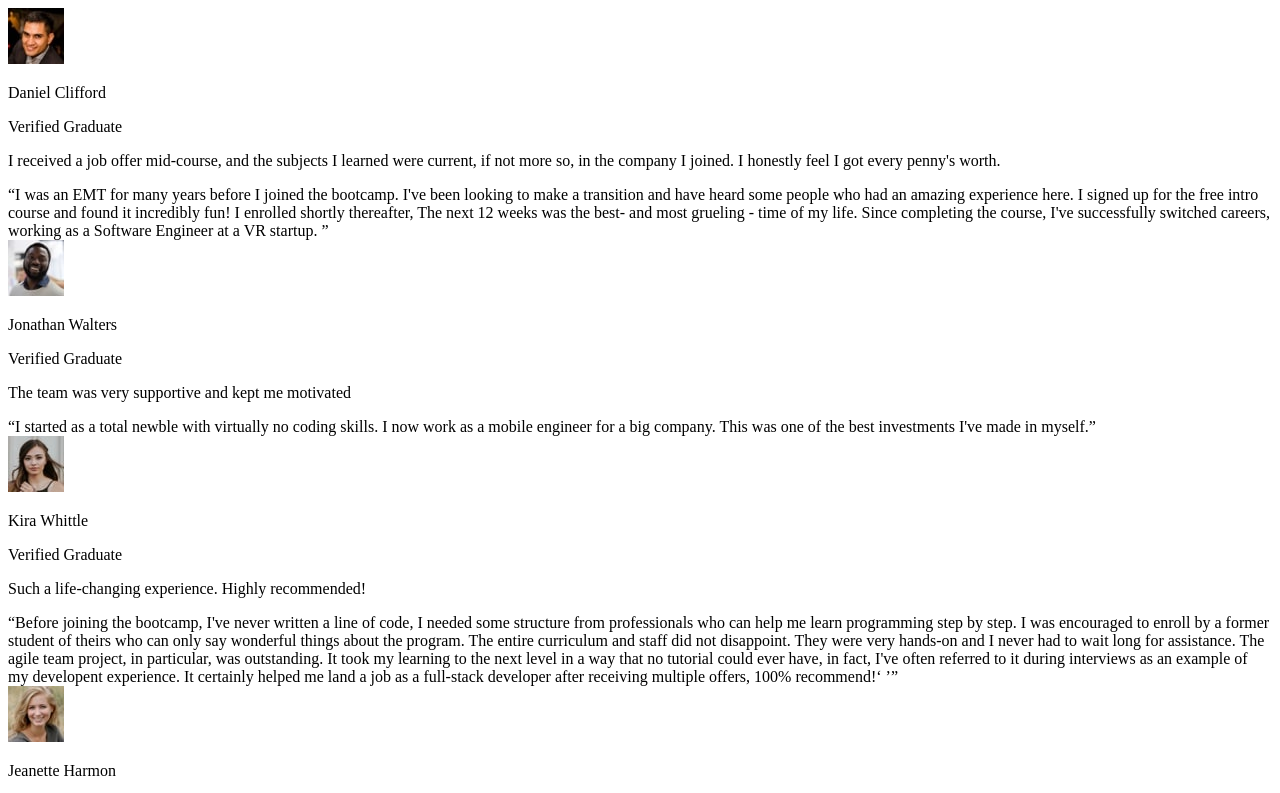
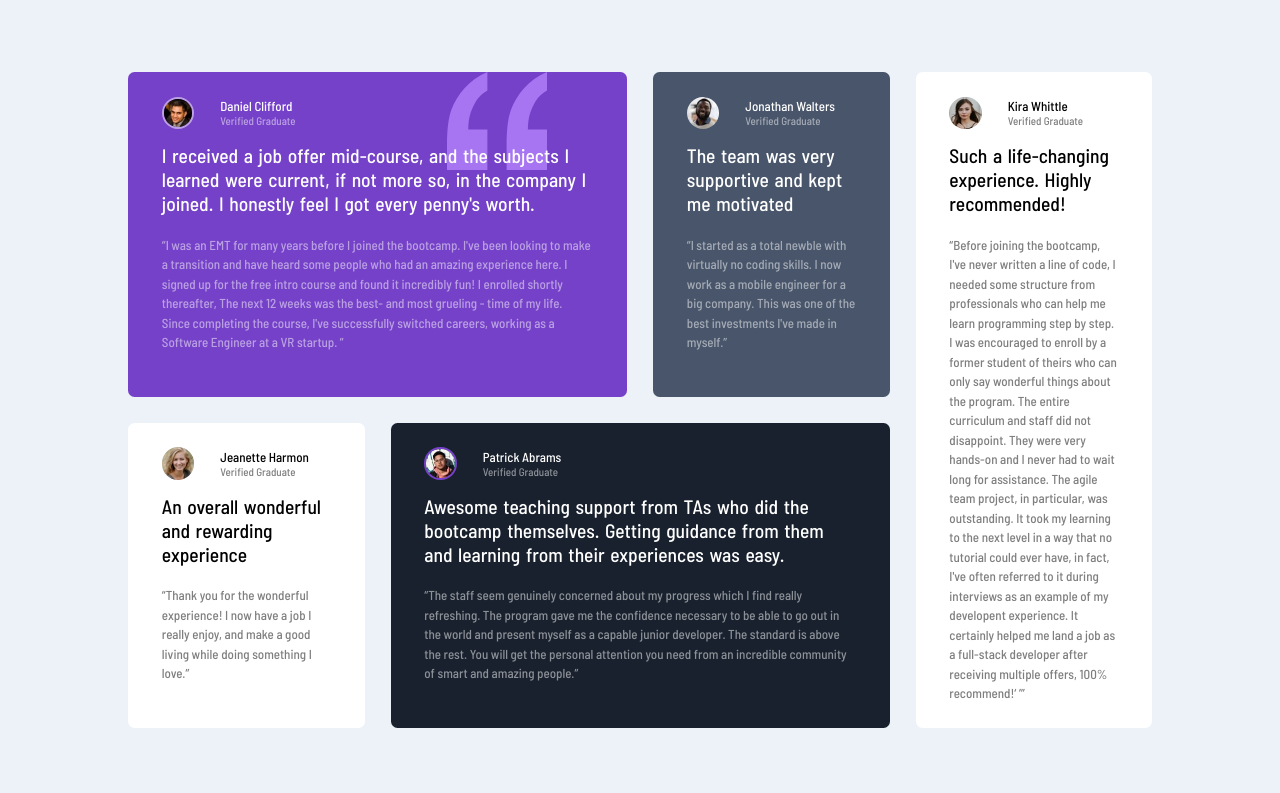
Before and after one commit to prathamesh-mutkure/hts-onboarding-challenge-2, a plain HTML site: page index.html in a window 1280 px wide. Shown: the top 793 px of the page. Drawn offline with Linux system fonts and the light colour scheme; the site is published under a folder, as on GitHub Pages, so addresses that start at the root find nothing.

Commit message:
Fixes CSS

```diff
--- a/index.html
+++ b/index.html
@@ -14,7 +14,7 @@
 
     <title>Frontend Mentor | [Challenge Name Here]</title>
 
-    <link rel="stylesheet" href="/style.css" />
+    <link rel="stylesheet" href="style.css" />
   </head>
   <body>
     <main>
```
